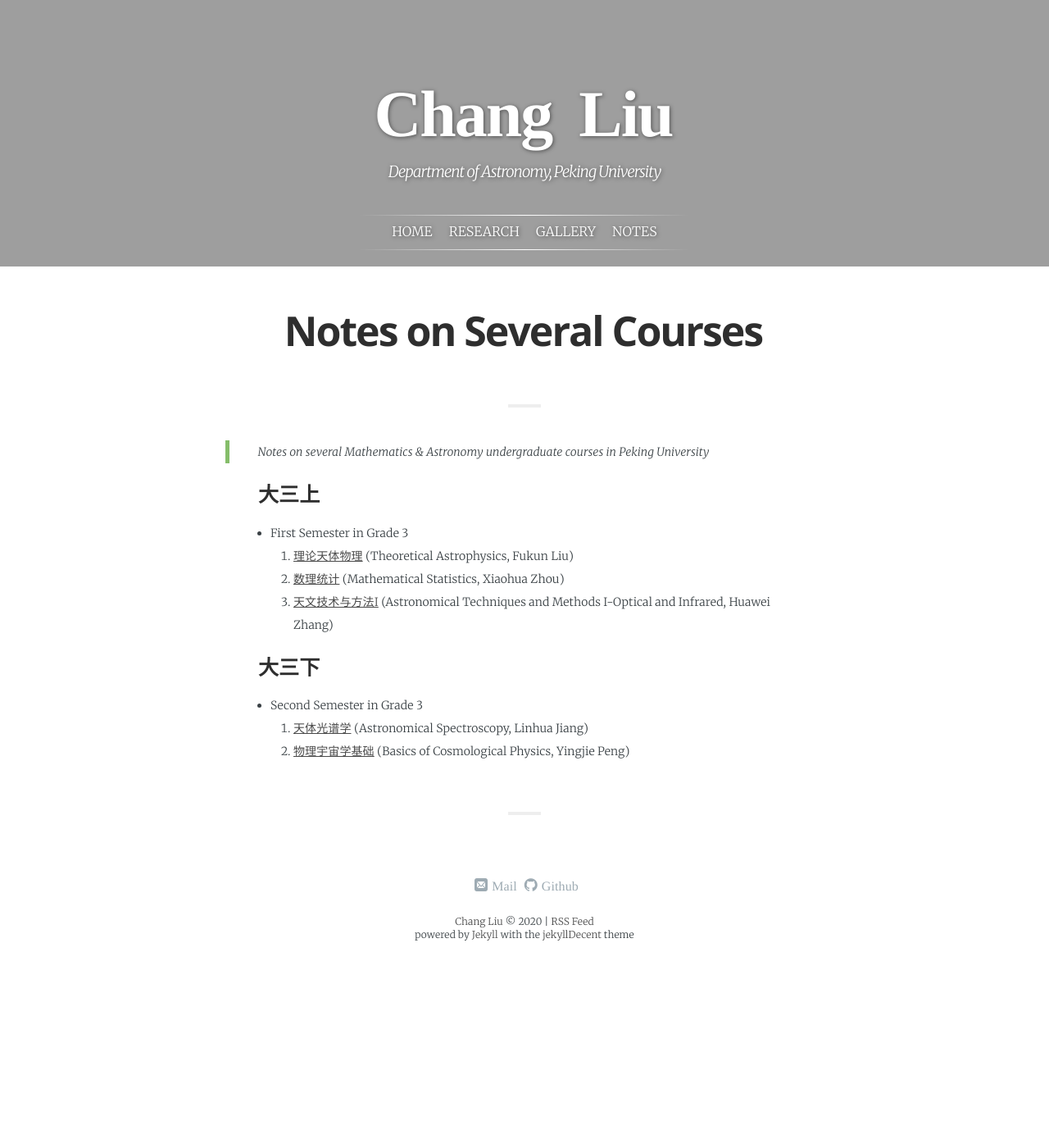
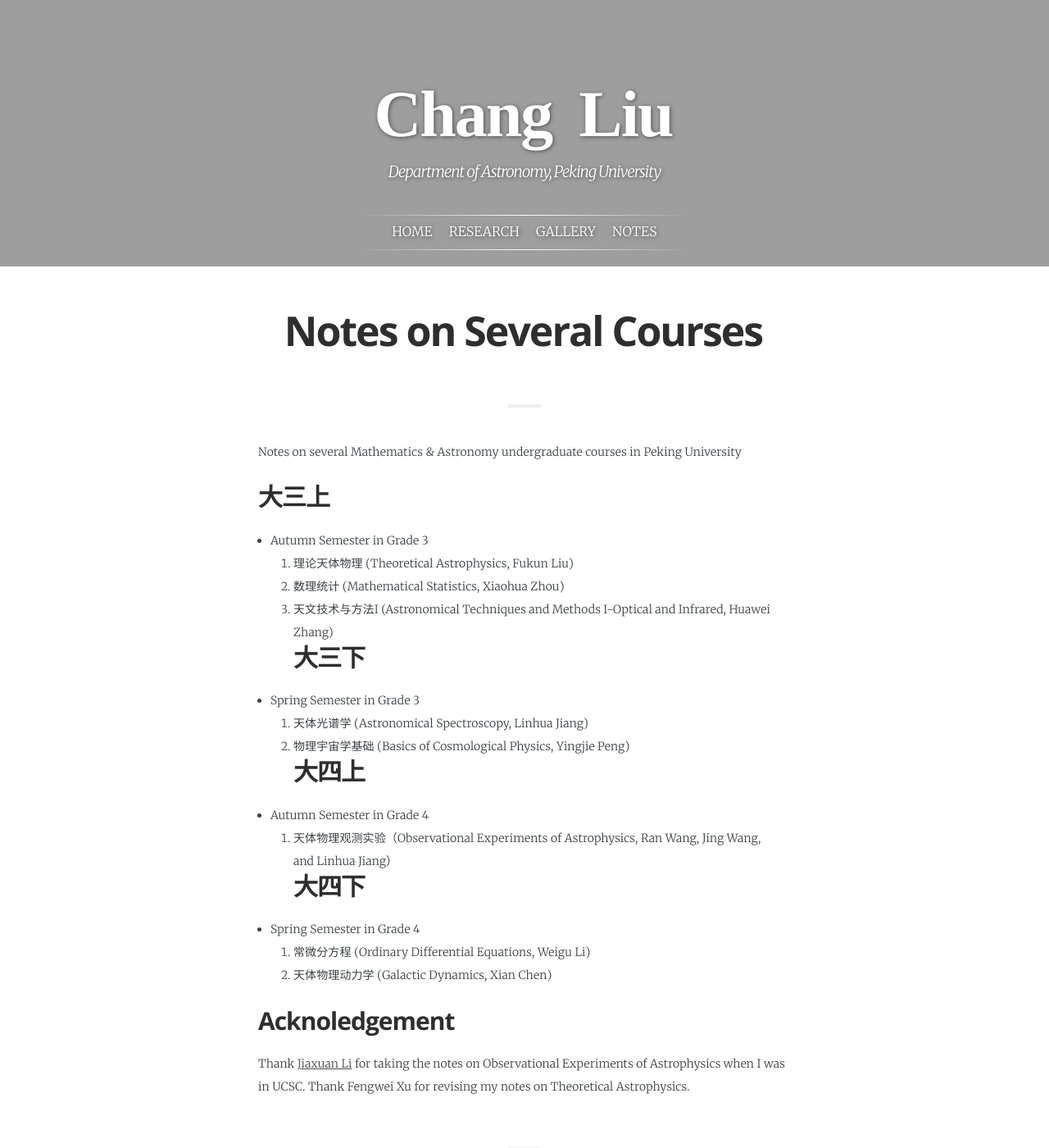
Before and after one commit to slowdivePTG/slowdivePTG.github.io, a Jekyll site: the page built from _pages/Notes.md, in a window 1280 px wide and 1400 px high. Shown: the whole window at 82% size. Built offline with Jekyll 4.4.1, drawn with Linux system fonts in a browser that asks for light colours; some web fonts are replaced; a script that is not in the unit is left out.

Commit message:
Update README of the notes

```diff
--- a/_pages/Notes.md
+++ b/_pages/Notes.md
@@ -7,15 +7,23 @@ menutitle: Notes
 title:     Notes on Several Courses
 ---
 
-> Notes on several Mathematics & Astronomy undergraduate courses in Peking University
+Notes on several Mathematics & Astronomy undergraduate courses in Peking University
+## 大三上
+- Autumn Semester in Grade 3
+1. 理论天体物理 (Theoretical Astrophysics, Fukun Liu)
+2. 数理统计 (Mathematical Statistics, Xiaohua Zhou)
+3. 天文技术与方法I (Astronomical Techniques and Methods I-Optical and Infrared, Huawei Zhang)
+## 大三下
+- Spring Semester in Grade 3
+1. 天体光谱学 (Astronomical Spectroscopy, Linhua Jiang)
+2. 物理宇宙学基础 (Basics of Cosmological Physics, Yingjie Peng)
+## 大四上
+- Autumn Semester in Grade 4
+1. 天体物理观测实验（Observational Experiments of Astrophysics, Ran Wang, Jing Wang, and Linhua Jiang）
+## 大四下
+- Spring Semester in Grade 4
+1. 常微分方程 (Ordinary Differential Equations, Weigu Li)
+2. 天体物理动力学 (Galactic Dynamics, Xian Chen)
 
-### 大三上
-- First Semester in Grade 3
-1. [理论天体物理](https://github.com/slowdivePTG/Notes/tree/master/Theoretical%20Astrophysics) (Theoretical Astrophysics, Fukun Liu)
-2. [数理统计](https://github.com/slowdivePTG/Notes/tree/master/Mathematical%20Statistics) (Mathematical Statistics, Xiaohua Zhou)
-3. [天文技术与方法I](https://github.com/slowdivePTG/Notes/tree/master/Astronomical%20Techniques%20and%20Methods%20I-Optical%20and%20Infrared) (Astronomical Techniques and Methods I-Optical and Infrared, Huawei Zhang)
-
-### 大三下
-- Second Semester in Grade 3
-1. [天体光谱学](https://github.com/slowdivePTG/Notes/tree/master/Astronomical%20Spectroscopy) (Astronomical Spectroscopy, Linhua Jiang)
-2. [物理宇宙学基础](https://github.com/slowdivePTG/Notes/tree/master/Basics%20of%20Cosmological%20Physics) (Basics of Cosmological Physics, Yingjie Peng)
+## Acknoledgement
+Thank [Jiaxuan Li](https://astrojacobli.github.io) for taking the notes on Observational Experiments of Astrophysics when I was in UCSC. Thank Fengwei Xu for revising my notes on Theoretical Astrophysics.
```
